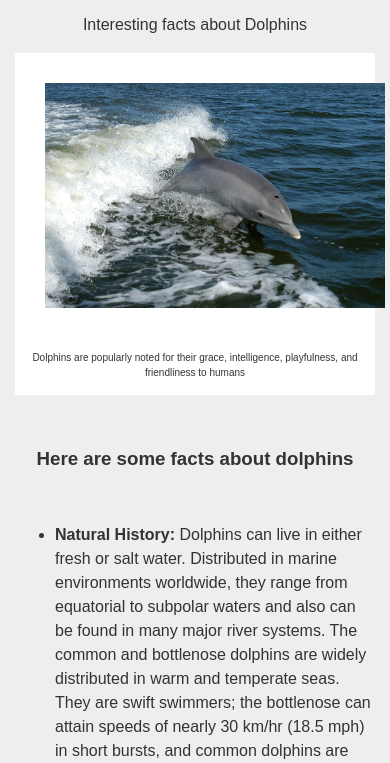
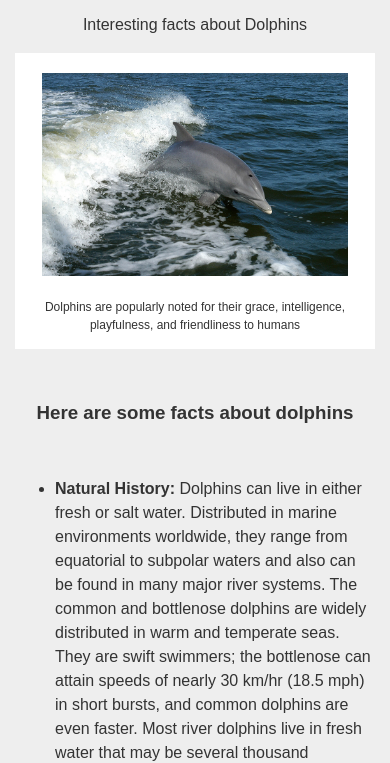
Before and after one commit to ezbaji/tribute, a plain HTML site: page index.html in a window 390 px wide. Shown: the part 83-846 px from the top of the page. Drawn offline with Linux system fonts and the light colour scheme.

Commit message:
update style with media query

```diff
--- a/style.css
+++ b/style.css
@@ -16,7 +16,7 @@ h1 {
     margin-bottom: 0;
 }
 
-@media (max-width:460px) {
+@media screen and (max-width:460px) {
     h1 {
         font-size: 3.5rem;
         line-height: 1.2;
@@ -42,7 +42,7 @@ a:visited {
     background: #eee;
     box-sizing: border-box;
 }
-@media (max-width: 460px) {
+@media screen and (max-width: 460px) {
     #main {
         margin: 0;
     }
@@ -64,15 +64,19 @@ img {
 
 @media screen and (max-width: 560px) {
     img {
-        width: 100%;
+        width: 90%;
+        margin: 10px;
     }
 }
 
 @media screen and (max-width: 560px){
     #img-caption {
-        font-size: 1rem;
+        font-size: 1.2rem;
+        margin: 5px 0 5px 0;
+
     }
 }
+
 
 #headline {
     margin: 50px 0;
```
